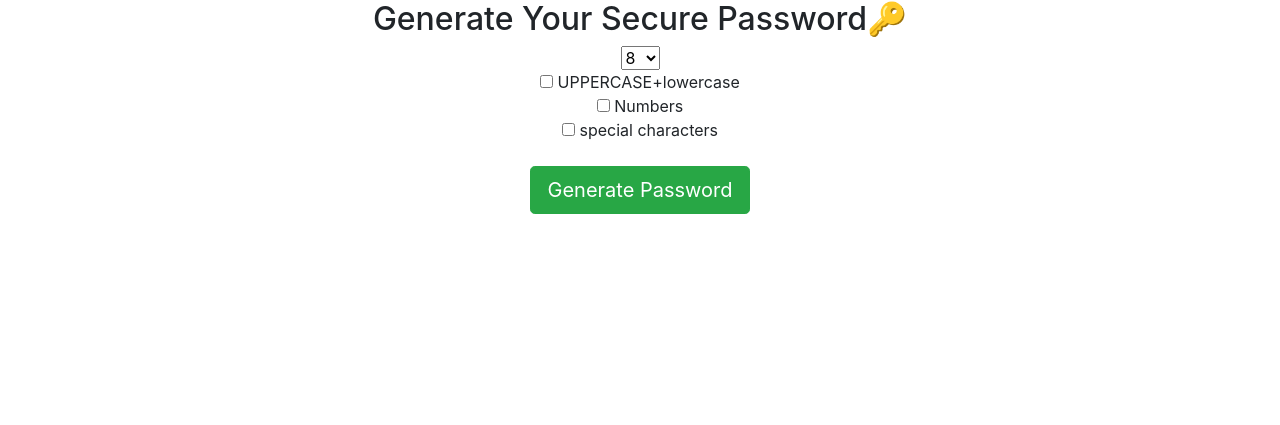
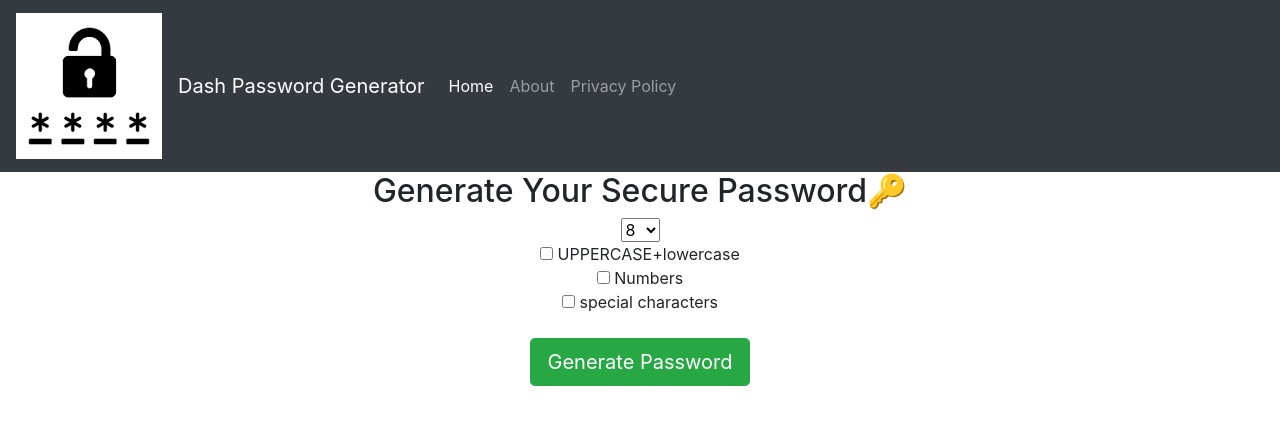
Before and after one commit to bayek0fsiwa/Password_Generator_Django, a Django app: page / in a window 1280 px wide. Shown: the top 425 px of the page. Run offline with Django 3.2, Linux system fonts and the light colour scheme; some libraries are stand-ins or nearby versions.

Commit message:
Added about&privacypolicy Page

```diff
--- a/src/generator/templates/generate/home.html
+++ /dev/null
@@ -1,38 +0,0 @@
-
-<!DOCTYPE html>
-<html lang="en">
-<head>
-    <meta charset="UTF-8">
-    <meta name="viewport" content="width=device-width, initial-scale=1.0">
-    <title>Password Generator</title>
-    <!-- CSS only -->
-    <link rel="stylesheet" href="https://stackpath.bootstrapcdn.com/bootstrap/4.5.0/css/bootstrap.min.css" integrity="sha384-9aIt2nRpC12Uk9gS9baDl411NQApFmC26EwAOH8WgZl5MYYxFfc+NcPb1dKGj7Sk" crossorigin="anonymous">
-    <!-- JS, Popper.js, and jQuery -->
-    <script src="https://code.jquery.com/jquery-3.5.1.slim.min.js" integrity="sha384-DfXdz2htPH0lsSSs5nCTpuj/zy4C+OGpamoFVy38MVBnE+IbbVYUew+OrCXaRkfj" crossorigin="anonymous"></script>
-    <script src="https://cdn.jsdelivr.net/npm/popper.js@1.16.0/dist/umd/popper.min.js" integrity="sha384-Q6E9RHvbIyZFJoft+2mJbHaEWldlvI9IOYy5n3zV9zzTtmI3UksdQRVvoxMfooAo" crossorigin="anonymous"></script>
-    <script src="https://stackpath.bootstrapcdn.com/bootstrap/4.5.0/js/bootstrap.min.js" integrity="sha384-OgVRvuATP1z7JjHLkuOU7Xw704+h835Lr+6QL9UvYjZE3Ipu6Tp75j7Bh/kR0JKI" crossorigin="anonymous"></script>
-</head>
-<body>
-    <div class="container text-center">
-        </html><h2>Generate Your Secure Password🔑</h2>
-        <form action="{% url 'password' %}">
-            <select name="length">
-                <option value="8"selected="selected">8</option>
-                <option value="10">10</option>
-                <option value="12">12</option>
-                <option value="14">14</option>
-            </select>
-            <br>
-            <input type="checkbox" id="gridCheck1" name="uppercase"> UPPERCASE+lowercase
-            <!-- <br>
-            <input type="checkbox" name="lowercase"> lowercase -->
-            <br>
-            <input type="checkbox" id="gridCheck2" name="numbers"> Numbers
-            <br>
-            <input type="checkbox" id="gridCheck3" name="special"> special characters
-            <br>
-            <br>
-            <input class="btn btn-success btn-lg" type="submit" value="Generate Password">
-        </form>
-    </div>
-</body>
--- a/src/generator/views.py
+++ b/src/generator/views.py
@@ -9,6 +9,9 @@ def home(request):
 
 def about(request):
     return render(request, 'generate/about.html')
+
+def privacypolicy(request):
+    return render(request, 'generate/privacypolicy.html')
 
 def password(request):
     characters = list('abcdefghijklmnopqrstuvwxyz')
--- a/src/password_generator/settings.py
+++ b/src/password_generator/settings.py
@@ -43,7 +43,7 @@ ROOT_URLCONF = 'password_generator.urls'
 TEMPLATES = [
     {
         'BACKEND': 'django.template.backends.django.DjangoTemplates',
-        'DIRS': [os.path.dirname('templates')],
+        'DIRS': ['templates'],
         'APP_DIRS': True,
         'OPTIONS': {
             'context_processors': [
@@ -107,3 +107,7 @@ USE_TZ = True
 # https://docs.djangoproject.com/en/3.0/howto/static-files/
 
 STATIC_URL = '/static/'
+
+STATICFILES_DIRS = [
+    os.path.join(BASE_DIR, 'static')
+    ]
--- a/src/password_generator/urls.py
+++ b/src/password_generator/urls.py
@@ -7,4 +7,6 @@ urlpatterns = [
     path('', views.home, name='home'),
     path('password/', views.password, name='password'),
     path('about/', views.about, name='about'),
+    path('privacypolicy/', views.privacypolicy, name='privacypolicy'),
+
 ]
--- /dev/null
+++ b/src/templates/base.html
@@ -0,0 +1,63 @@
+{% load static %}
+<!doctype html>
+<html lang="en">
+  <head>
+
+    <meta charset="utf-8">
+    <meta name="viewport" content="width=device-width, initial-scale=1, shrink-to-fit=no">
+
+    <link rel="shortcut icon" type="image/png" href="{% static 'images/favicon.png' %}"/>
+
+    <!-- CSS only -->
+    <link rel="stylesheet" href="https://stackpath.bootstrapcdn.com/bootstrap/4.5.0/css/bootstrap.min.css" integrity="sha384-9aIt2nRpC12Uk9gS9baDl411NQApFmC26EwAOH8WgZl5MYYxFfc+NcPb1dKGj7Sk" crossorigin="anonymous">
+
+    <title>
+    {% block title %}  {% endblock title %}
+    </title>
+  </head>
+  <body>
+    <nav class="navbar navbar-expand-lg navbar-dark bg-dark">
+      <a class="navbar-brand" href="/"><img class="brandLogo" src="/static/images/headerfile.png" alt="img"></a>
+
+      <!-- <nav class="navbar navbar-expand-lg navbar-dark bg-dark"> -->
+        <a class="navbar-brand" href="/">Dash Password Generator</a>
+        <button class="navbar-toggler" type="button" data-toggle="collapse" data-target="#navbarSupportedContent" aria-controls="navbarSupportedContent" aria-expanded="false" aria-label="Toggle navigation">
+          <span class="navbar-toggler-icon"></span>
+        </button>
+
+        <div class="collapse navbar-collapse" id="navbarSupportedContent">
+          <ul class="navbar-nav mr-auto">
+            <li class="nav-item {% block homeactive %} {% endblock homeactive %}">
+              <a class="nav-link" href="/">Home <span class="sr-only">(current)</span></a>
+            </li>
+
+            <li class="nav-item {% block aboutactive %} {% endblock aboutactive %}">
+              <a class="nav-link" href="/about">About</a>
+            </li>
+
+            <li class="nav-item {% block privacypolicyactive %} {% endblock privacypolicyactive %}">
+              <a class="nav-link" href="/privacypolicy">Privacy Policy</a>
+            </li>
+
+          </ul>
+        </div>
+      </nav>
+
+      {% for message in messages  %}
+
+
+
+      {% endfor %}
+
+
+      {% block body %}
+
+      {% endblock body %}
+
+
+    <!-- JS, Popper.js, and jQuery -->
+    <script src="https://code.jquery.com/jquery-3.5.1.slim.min.js" integrity="sha384-DfXdz2htPH0lsSSs5nCTpuj/zy4C+OGpamoFVy38MVBnE+IbbVYUew+OrCXaRkfj" crossorigin="anonymous"></script>
+    <script src="https://cdn.jsdelivr.net/npm/popper.js@1.16.0/dist/umd/popper.min.js" integrity="sha384-Q6E9RHvbIyZFJoft+2mJbHaEWldlvI9IOYy5n3zV9zzTtmI3UksdQRVvoxMfooAo" crossorigin="anonymous"></script>
+    <script src="https://stackpath.bootstrapcdn.com/bootstrap/4.5.0/js/bootstrap.min.js" integrity="sha384-OgVRvuATP1z7JjHLkuOU7Xw704+h835Lr+6QL9UvYjZE3Ipu6Tp75j7Bh/kR0JKI" crossorigin="anonymous"></script>
+  </body>
+</html>
--- /dev/null
+++ b/src/templates/generate/home.html
@@ -0,0 +1,42 @@
+{% extends 'base.html' %}
+
+
+{% block title %} Password Generator {% endblock title %}
+{% block homeactive %} active {% endblock homeactive %}
+{% block body %}
+<!DOCTYPE html>
+<html lang="en">
+
+<head>
+    <meta charset="UTF-8">
+    <meta name="viewport" content="width=device-width, initial-scale=1.0">
+    <title>Password Generator</title>
+</head>
+
+<body>
+    <div class="container text-center">
+
+</html>
+<h2>Generate Your Secure Password🔑</h2>
+<form action="{% url 'password' %}">
+    <select name="length">
+        <option value="8" selected="selected">8</option>
+        <option value="10">10</option>
+        <option value="12">12</option>
+        <option value="14">14</option>
+    </select>
+    <br>
+    <input type="checkbox" id="gridCheck1" name="uppercase"> UPPERCASE+lowercase
+    <!-- <br>
+            <input type="checkbox" name="lowercase"> lowercase -->
+    <br>
+    <input type="checkbox" id="gridCheck2" name="numbers"> Numbers
+    <br>
+    <input type="checkbox" id="gridCheck3" name="special"> special characters
+    <br>
+    <br>
+    <input class="btn btn-success btn-lg" type="submit" value="Generate Password">
+</form>
+</div>
+</body>
+{% endblock body %}
```
Also changed, not shown: src/generator/templates/generate/password.html (deleted, +0 -21 lines), src/templates/generate/about.html (renamed from src/generator/templates/generate/about.html, +7 -0 lines), src/templates/generate/password.html (added, +23 -0 lines), src/templates/generate/privacypolicy.html (added, +8 -0 lines), src/static/images/favicon.png (added), src/static/images/headerfile.png (added).
